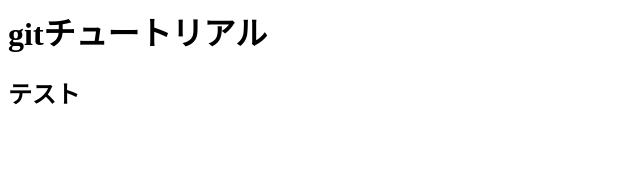
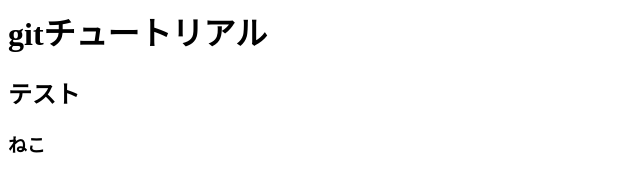
Before and after one commit to yoshikoshi-hiro/git_test, a plain HTML site: page index.html in a window 1280 px wide. Shown: the full height of the page, 0-640 px from the left. Drawn offline with Linux system fonts and the light colour scheme.

Commit message:
git diff

```diff
--- a/index.html
+++ b/index.html
@@ -1,2 +1,3 @@
 <h1>gitチュートリアル</h1>
 <h2>テスト</h2>
+<h3>ねこ</h3>
```
